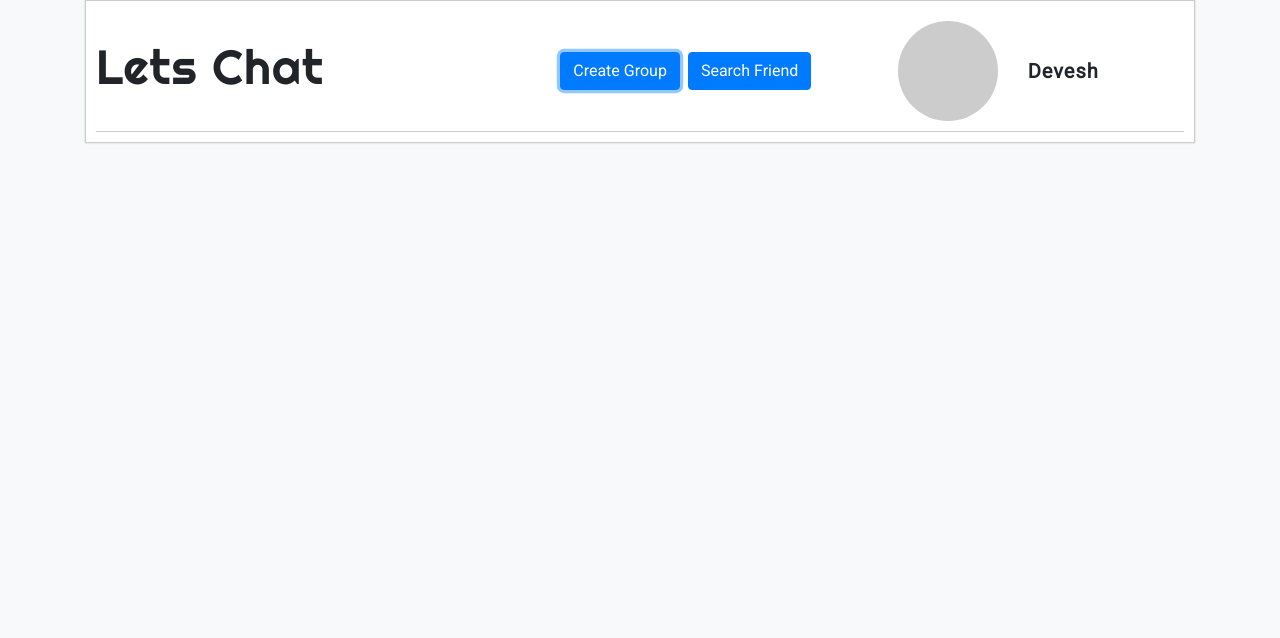
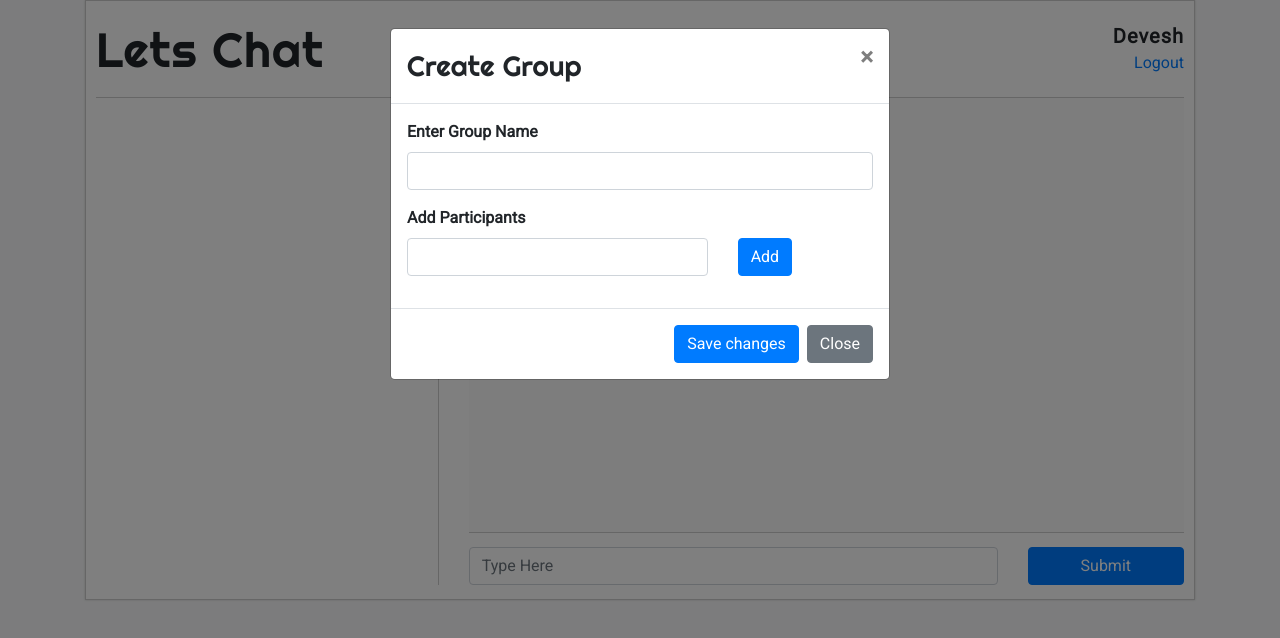
Before and after one commit to devgautam170291/letsChat, an Angular app in the folder Client/: page /chatbox in a window 1280 px wide. Both pictures are taken after a click on the button "Create Group". Shown: the top 638 px of the page. Built offline with nearby package versions, Linux system fonts and the light colour scheme; a web font is replaced by a local one.

Commit message:
chatbox screen

```diff
--- a/Client/src/app/pages/chatbox/chatbox.component.css
+++ b/Client/src/app/pages/chatbox/chatbox.component.css
@@ -25,9 +25,38 @@
   font-size: 20px;
   font-weight: 600;
   letter-spacing: 1px;
+  text-align: right;
 }
 
 .header {
   border-bottom: 1px solid #ccc;
   padding: 10px 0px;
 }
+
+.msg-send button{
+  width: 100%;
+}
+
+.msg-display-screen {
+  height: 435px;
+  margin-bottom: 14px;
+  border-bottom: 1px solid #ccc;
+  padding: 10px;
+  background: #fbfbfb;
+}
+
+.connected-users {
+  width: 100%;
+  height: 100%;
+  border-right: 1px solid #ccc;
+}
+
+.modal-title {
+  font-family: 'Righteous', cursive;
+  font-size: 28px !important;
+}
+
+.user-logout {
+  text-align: right;
+  width: 100%;
+}
--- a/Client/src/app/pages/chatbox/chatbox.component.html
+++ b/Client/src/app/pages/chatbox/chatbox.component.html
@@ -1,4 +1,4 @@
-<div id="chatbox">
+<div id="chatbox" style="height: 600px" >
   <div class="header">
     <div class="row">
       <div class="col-md-4">
@@ -14,23 +14,19 @@
             <div class="col-md-6">
               <div class="d-table">
                 <div class="group-btn text-right">
-                  <button class="btn btn-primary mr-2">Create Group</button>
+                  <button class="btn btn-primary mr-2" data-toggle="modal" data-target="#grp-modal">Create Group</button>
                   <button class="btn btn-primary">Search Friend</button>
                 </div>
               </div>
             </div>
             <div class="col-md-6">
               <div class="user-info">
-                <div class="row">
-                  <div class="col-md-6">
-                    <div class="user-avatar"></div>
+                <div class="d-table">
+                  <div class="user-name d-table-row">Devesh</div>
+                  <div class="user-logout d-table-row">
+                    <a class="logout" href="">Logout</a>
                   </div>
-                  <div class="col-md-6">
-                    <div class="d-table">
-                      <div class="user-name">Devesh</div>
-                    </div>
 
-                  </div>
                 </div>
               </div>
             </div>
@@ -39,4 +35,68 @@
       </div>
     </div>
   </div>
+  <div class="chatbox-body">
+    <div class="row">
+      <div class="col-md-4">
+        <div class="connected-users">
+
+        </div>
+      </div>
+      <div class="col-md-8">
+        <div class="msg-wrapper">
+          <div class="msg-display-screen">
+
+          </div>
+          <div class="msg-send">
+            <div class="row">
+              <div class="col-md-9">
+                <input type="text" class="form-control display-inline-block" placeholder="Type Here">
+              </div>
+              <div class="col-md-3">
+                <button class="btn btn-primary display-inline-block">Submit</button>
+              </div>
+            </div>
+          </div>
+        </div>
+      </div>
+    </div>
+  </div>
 </div>
+
+
+<div id="grp-modal" class="modal" tabindex="-1" role="dialog">
+  <div class="modal-dialog" role="document">
+    <div class="modal-content">
+      <div class="modal-header">
+        <h5 class="modal-title">Create Group</h5>
+        <button type="button" class="close" data-dismiss="modal" aria-label="Close">
+          <span aria-hidden="true">&times;</span>
+        </button>
+      </div>
+      <div class="modal-body">
+        <div class="form-group">
+          <label for="grpname">Enter Group Name</label>
+          <input id="grpname" type="text" class="form-control" />
+        </div>
+        <div class="form-group">
+          <label for="addpart">Add Participants</label>
+          <div class="row">
+            <div class="col-md-8">
+              <input id="addpart" type="text" class="form-control" />
+            </div>
+            <div class="col-md-4">
+              <button class="btn btn-primary">Add</button>
+            </div>
+          </div>
+          <div id="part-list">
+
+          </div>
+        </div>
+      </div>
+      <div class="modal-footer">
+        <button type="button" class="btn btn-primary">Save changes</button>
+        <button type="button" class="btn btn-secondary" data-dismiss="modal">Close</button>
+      </div>
+    </div>
+  </div>
+</div>
```
